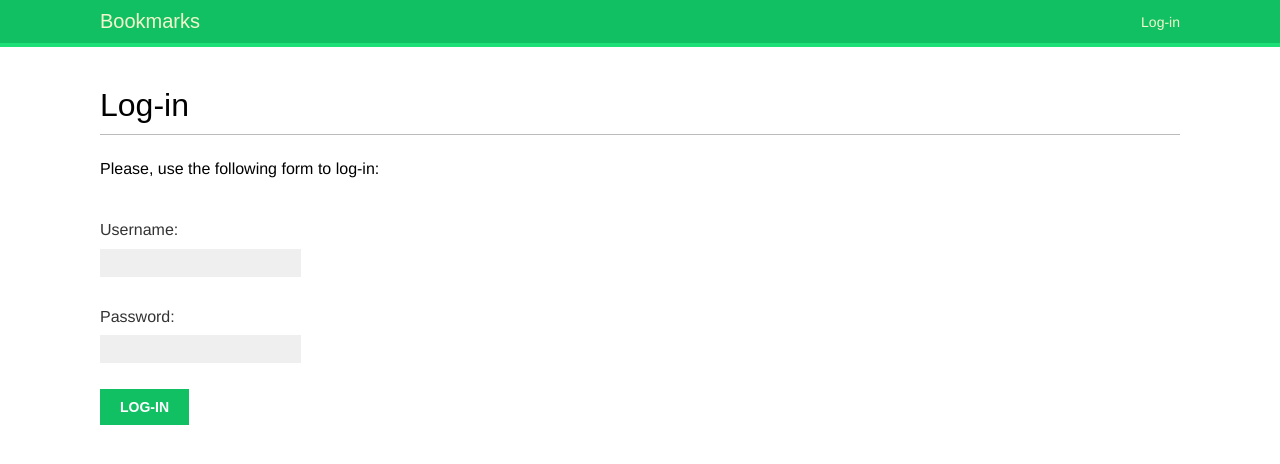
After one commit to Paul-Starodub/bookmarks, a Django app: template account/templates/registration/login.html in a window 1280 px wide. The commit adds this page. Shown: the top 464 px of the page. Run offline with Django 5.2, Linux system fonts and the light colour scheme; the template is opened without the code that fills it: values that come from a table or form of the project are taken from there, others are empty; some web fonts are replaced.

Commit message:
add login.html & logged_out.html & dashboard.html, update base.html

```diff
--- a/account/templates/base.html
+++ b/account/templates/base.html
@@ -7,7 +7,29 @@
 </head>
 <body>
   <div id="header">
-    <span class="logo">Bookmarks</span></div>
+    <span class="logo">Bookmarks</span>
+    {% if request.user.is_authenticated %}
+      <ul class="menu">
+        <li {% if section == "dashboard" %}class="selected"{% endif %}>
+          <a href="{% url "account:dashboard" %}">My dashboard</a>
+        </li>
+        <li {% if section == "images" %}class="selected"{% endif %}>
+          <a href="#">Images</a>
+        </li>
+        <li {% if section == "people" %}class="selected"{% endif %}>
+          <a href="#">People</a>
+        </li>
+      </ul>
+    {% endif %}
+    <span class="user">
+      {% if request.user.is_authenticated %}
+        Hello {{ request.user.first_name|default:request.user.username }},
+        <a href="{% url "account:logout" %}">Logout</a>
+      {% else %}
+        <a href="{% url "account:login" %}">Log-in</a>
+      {% endif %}
+    </span>
+  </div>
   <div id="content">
     {% block content %}
     {% endblock %}
--- /dev/null
+++ b/account/templates/registration/login.html
@@ -0,0 +1,22 @@
+{% extends "base.html" %}
+
+{% block title %}Log-in{% endblock %}
+{% block content %}
+  <h1>Log-in</h1>
+  {% if form.errors %}
+  <p>
+    Your username and password didn't match.
+    Please try again.
+  </p>
+  {% else %}
+    <p>Please, use the following form to log-in:</p>
+  {% endif %}
+  <div class="login-form">
+    <form action="{% url 'account:login' %}" method="post">
+      {{ form.as_p }}
+      {% csrf_token %}
+    <input type="hidden" name="next" value="{{ next }}" /> <p>
+    <input type="submit" value="Log-in"></p>
+    </form>
+  </div>
+{% endblock %}
```
Also changed, not shown: account/templates/account/dashboard.html (added, +7 -0 lines), account/templates/registration/logged_out.html (added, +10 -0 lines).
